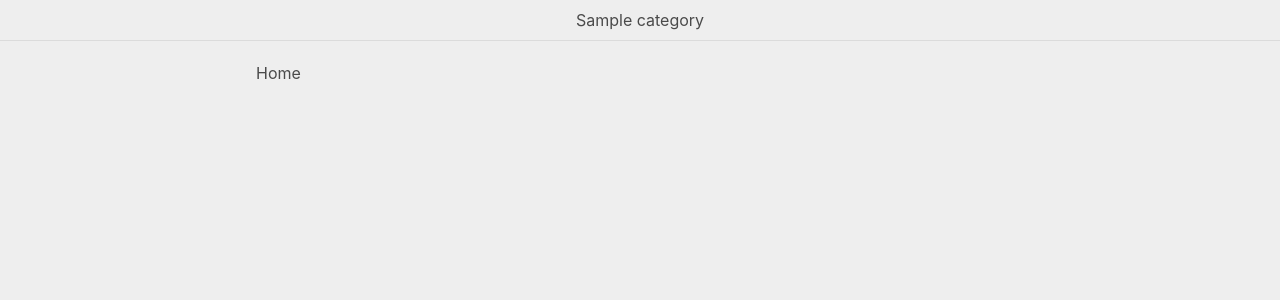
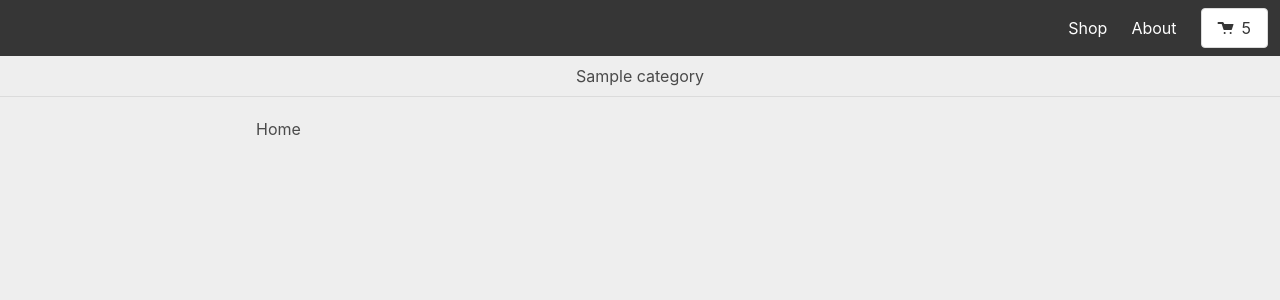
Before and after one commit to benthepoet/cold_commerce, a Django app: page / in a window 1280 px wide. Shown: the top 300 px of the page. Run offline with Django 3.2, Linux system fonts and the light colour scheme; tables that the repository leaves empty hold one stand-in row (values such as "Sample post").

Commit message:
Added navigation bar.

```diff
--- a/core/templates/core/base.html
+++ b/core/templates/core/base.html
@@ -9,6 +9,19 @@
         <link rel="stylesheet" href="{% static 'css/site.css' %}">
     </head>
     <body>
+
+        <nav class="navbar is-dark" role="navigation" aria-label="main navigation">
+            <div class="navbar-end">
+                <a class="navbar-item">Shop</a>
+                <a class="navbar-item">About</a>
+                <div class="navbar-item">
+                    <a class="button button-primary">
+                        <span class="oi" data-glyph="cart"></span>
+                        <span class="pl-2">5</span>
+                    </a>
+                </div>
+            </div>
+        </nav>
 
         <div class="tabs is-centered mb-1">
             <ul>
```
